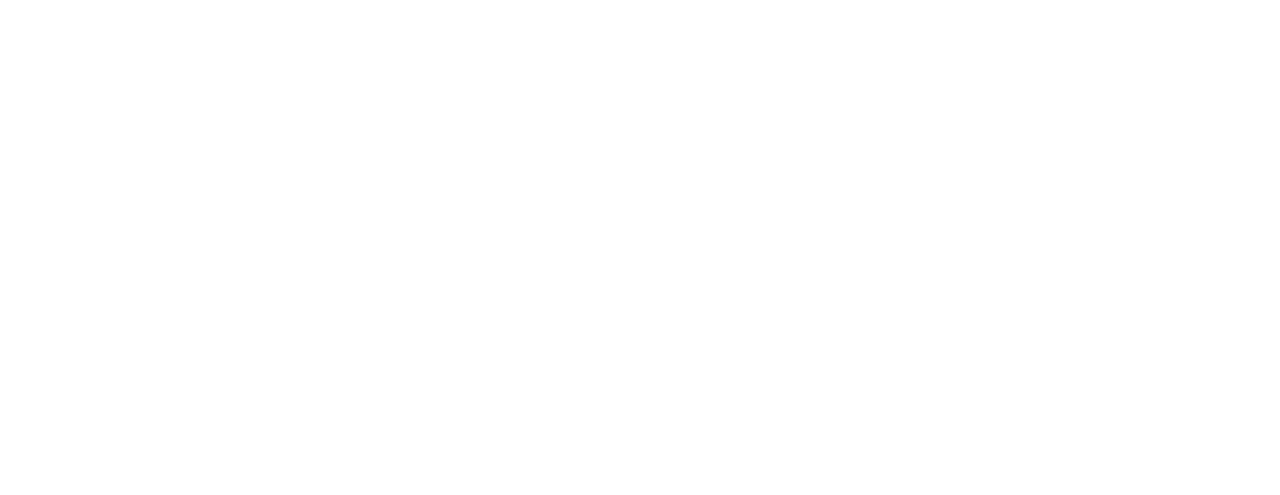
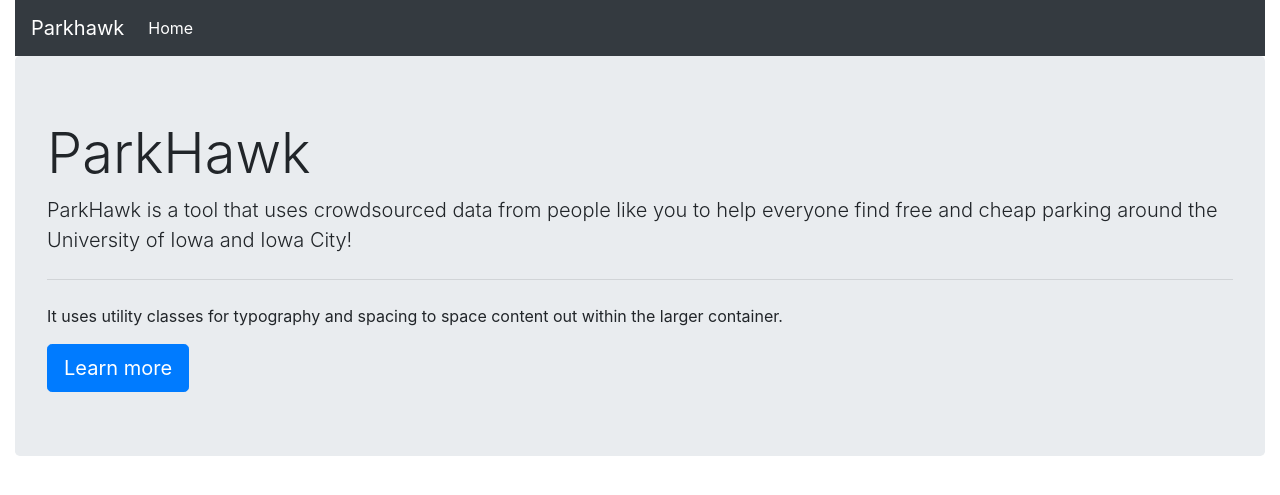
Before and after one commit to Rallph/parkhawk, a Django app: page / in a window 1280 px wide. Before the commit the part shown is empty. Shown: the top 495 px of the page. Run offline with Django 3.2, Linux system fonts and the light colour scheme; some libraries are stand-ins or nearby versions.

Commit message:
update index with basic home page

```diff
--- a/parkhawk/parkmap/templates/parkmap/base.html
+++ b/parkhawk/parkmap/templates/parkmap/base.html
@@ -11,5 +11,39 @@
 </head>
 <body>
 
+    <div class="container-fluid">
+        <nav class="navbar navbar-expand-lg navbar-dark bg-dark">
+            <a class="navbar-brand" href="#">Parkhawk</a>
+
+
+                <div class="collapse navbar-collapse" id="navbarSupportedContent">
+                    <ul class="navbar-nav mr-auto">
+                    <li class="nav-item active">
+                        <a class="nav-link" href="#">Home <span class="sr-only">(current)</span></a>
+                    </li>
+
+
+
+                    </ul>
+
+                </div>
+        </nav>
+
+
+        <div class="jumbotron">
+
+            <h1 class="display-4">ParkHawk</h1>
+            <p class="lead">ParkHawk is a tool that uses crowdsourced data from people like you to help everyone find free and cheap parking around the University of Iowa and Iowa City!</p>
+            <hr class="my-4">
+            <p>It uses utility classes for typography and spacing to space content out within the larger container.</p>
+            <a class="btn btn-primary btn-lg" href="#" role="button">Learn more</a>
+        </div>
+
+
+
+    </div>
+
+
+
 </body>
 </html>
```
Also changed, not shown: 1 other file.
